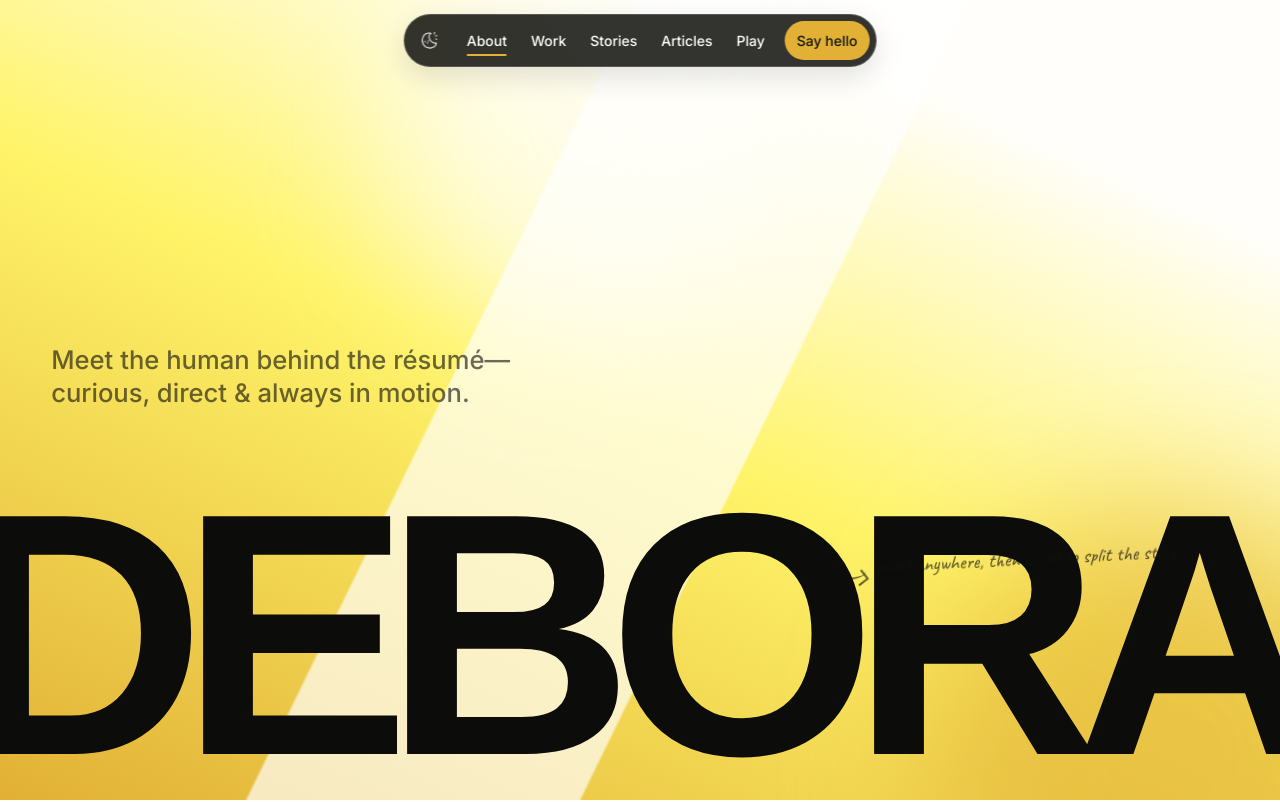
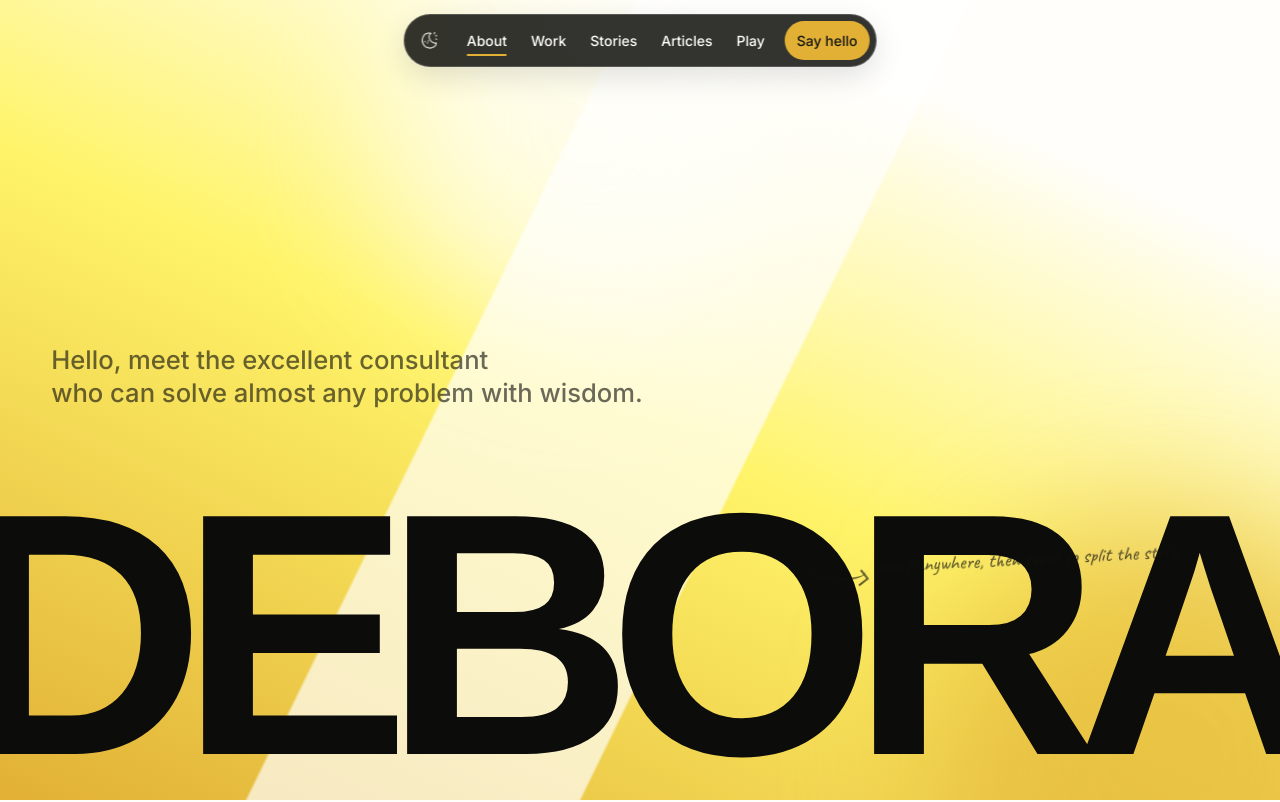
Before and after one commit to lawsonM525/deborara, a Next.js app: page / in a window 1280 px wide. Shown: the top 802 px of the page. Built offline with nearby package versions, Linux system fonts and the light colour scheme; a web font is replaced by a local one.

Commit message:
Sharpen Debora hero introduction

```diff
--- a/app/page.tsx
+++ b/app/page.tsx
@@ -16,9 +16,9 @@ export default function Home() {
         <div className="hero-glow hero-glow-one" />
         <div className="hero-glow hero-glow-two" />
         <p className="hero-kicker">
-          Meet the human behind the résumé—
+          Hello, meet the excellent consultant
           <br />
-          curious, direct &amp; always in motion.
+          who can solve almost any problem with wisdom.
         </p>
         <InteractiveName />
         <ArrowNote>point anywhere, then scroll to split the story</ArrowNote>
```
